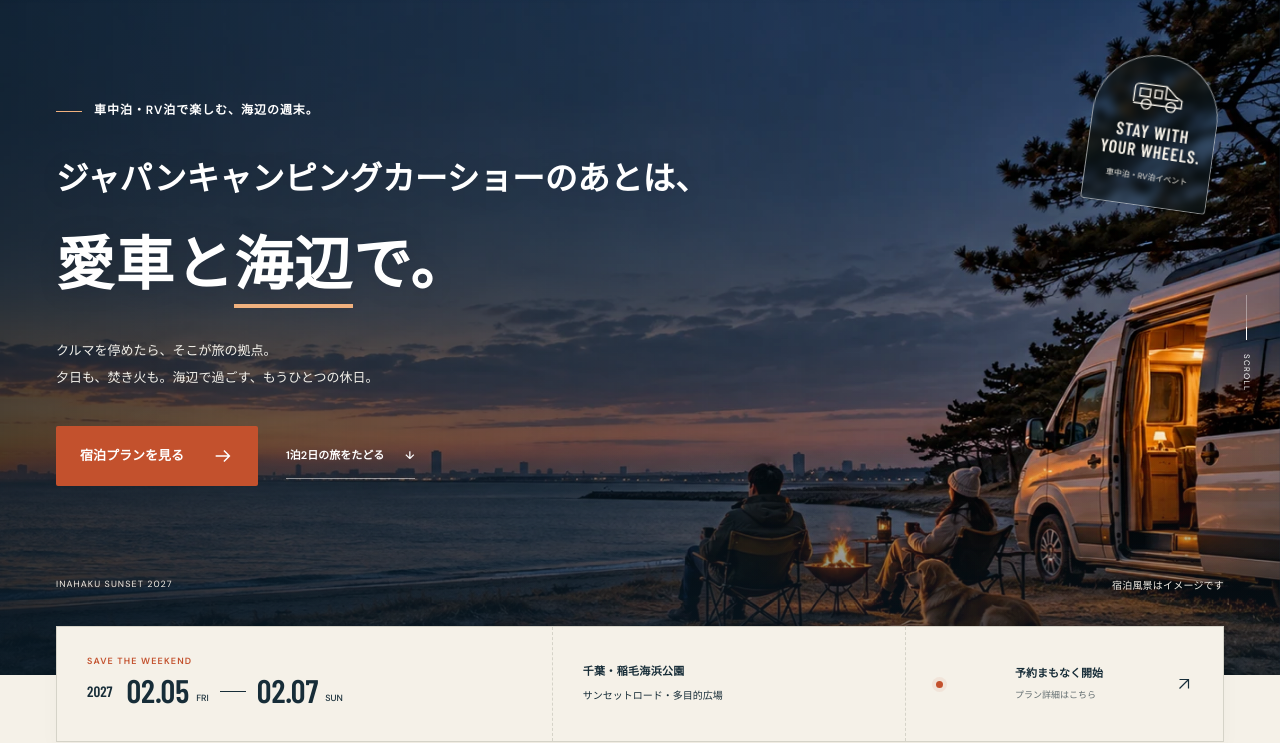
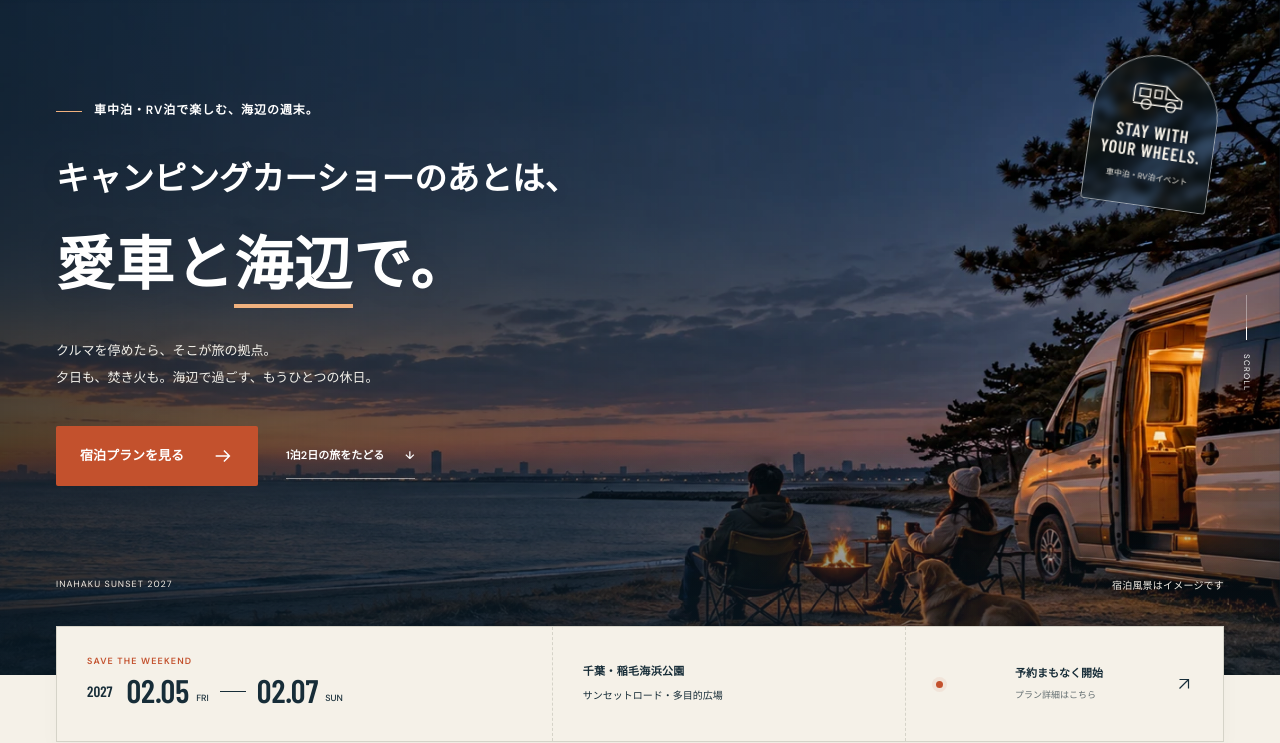
Before and after one commit to sunsetbeachpark/inahaku-sunset-2027, a plain HTML site: page index.html in a window 1280 px wide. Shown: the part 85-828 px from the top of the page. Drawn offline with nearby package versions, Linux system fonts and the light colour scheme; a web font is replaced by a local one.

Commit message:
Shorten opening headline to Camping Car Show

```diff
--- a/index.html
+++ b/index.html
@@ -4,14 +4,14 @@
   <meta charset="utf-8">
   <meta name="viewport" content="width=device-width,initial-scale=1">
   <meta name="theme-color" content="#172d38">
-  <meta name="description" content="ジャパンキャンピングカーショーのあとは、愛車と海辺で。稲泊サンセット2027は、稲毛海浜公園で車中泊・RV泊を楽しむ宿泊イベント。JCCS、夕日、焚き火、食事、植物と光のミュージアムへ。2027年2月5日〜7日。予約まもなく開始。">
+  <meta name="description" content="キャンピングカーショーのあとは、愛車と海辺で。稲泊サンセット2027は、稲毛海浜公園で車中泊・RV泊を楽しむ宿泊イベント。JCCS、夕日、焚き火、食事、植物と光のミュージアムへ。2027年2月5日〜7日。予約まもなく開始。">
   <meta property="og:type" content="website"><meta property="og:locale" content="ja_JP">
-  <meta property="og:title" content="ジャパンキャンピングカーショーのあとは、愛車と海辺で。｜INAHAKU SUNSET 2027">
+  <meta property="og:title" content="キャンピングカーショーのあとは、愛車と海辺で。｜INAHAKU SUNSET 2027">
   <meta property="og:description" content="愛車を拠点に、海辺の週末を。2027年2月5日〜7日、稲毛海浜公園。車中泊・RV泊の宿泊イベント。予約まもなく開始。">
   <meta property="og:url" content="https://sunsetbeachpark.github.io/inahaku-sunset-2027/">
   <meta property="og:image" content="https://sunsetbeachpark.github.io/inahaku-sunset-2027/assets/roadtrip-hero.webp">
   <meta name="twitter:card" content="summary_large_image">
-  <title>ジャパンキャンピングカーショーのあとは、愛車と海辺で。｜INAHAKU SUNSET 2027</title>
+  <title>キャンピングカーショーのあとは、愛車と海辺で。｜INAHAKU SUNSET 2027</title>
   <link rel="canonical" href="https://sunsetbeachpark.github.io/inahaku-sunset-2027/">
   <link rel="icon" href="assets/inahaku-logo.webp" type="image/webp">
   <link rel="preconnect" href="https://fonts.googleapis.com"><link rel="preconnect" href="https://fonts.gstatic.com" crossorigin>
@@ -44,7 +44,7 @@
       <div class="hero-shade"></div>
       <div class="hero-content shell">
         <p class="hero-kicker"><span></span> 車中泊・RV泊で楽しむ、海辺の週末。</p>
-        <h1 id="hero-title"><span class="hero-event-line"><span class="hero-event-name">ジャパンキャンピングカーショー</span><span class="hero-event-after">のあとは、</span></span>愛車と<span class="hero-sunset">海辺</span>で。</h1>
+        <h1 id="hero-title"><span class="hero-event-line"><span class="hero-event-name">キャンピングカーショー</span><span class="hero-event-after">のあとは、</span></span>愛車と<span class="hero-sunset">海辺</span>で。</h1>
         <p class="hero-lead">クルマを停めたら、そこが旅の拠点。<br>夕日も、焚き火も。海辺で過ごす、もうひとつの休日。</p>
         <div class="hero-actions"><a class="button button-orange" href="#plan">宿泊プランを見る <svg class="icon"><use href="#i-arrow"/></svg></a><a class="hero-text-link" href="#journey">1泊2日の旅をたどる <span>↓</span></a></div>
       </div>
```
